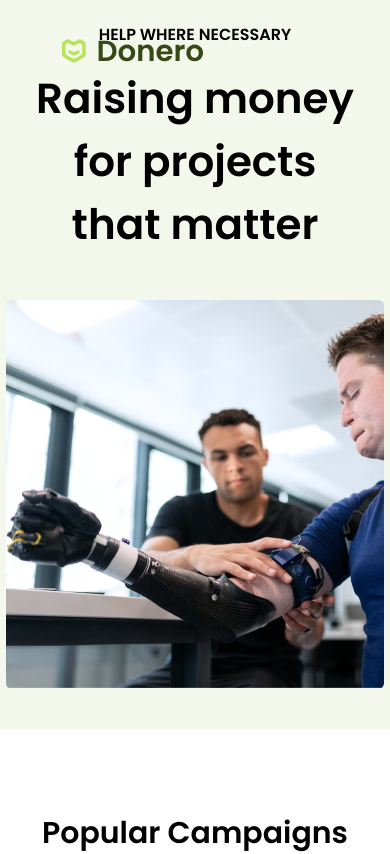
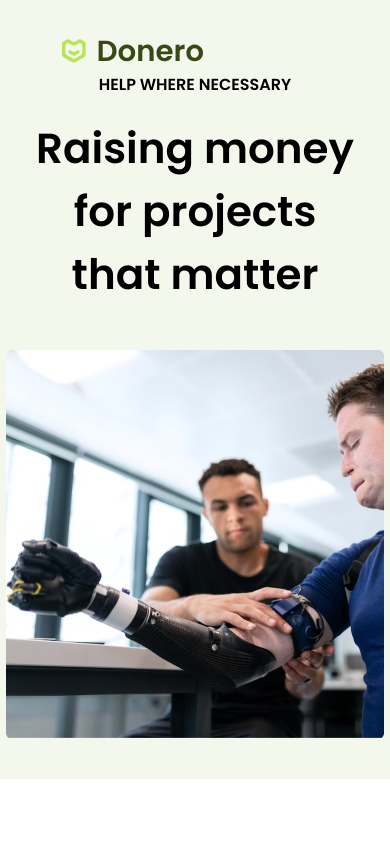
Before and after one commit to Decentree/donero, a Next.js app: page / in a window 390 px wide. Shown: the top 854 px of the page. Built offline with nearby package versions, Linux system fonts and the light colour scheme.

Commit message:
repairing mailto and logo on small screens

```diff
--- a/components/ContactUsSection.tsx
+++ b/components/ContactUsSection.tsx
@@ -12,7 +12,7 @@ export const ContactUsSection = ()=>{
         <p className="font-main_font font-normal">Send us an email with all the information that you have</p>
       </div>
       <div className="w-full flex">
-        <Button href="mailto://info@decentree.com" extrastyle="mt-[41px] m-auto w-[139px]" text="Contact us"/>
+        <Button href="mailto:info@decentree.com" extrastyle="mt-[41px] m-auto w-[139px]" text="Contact us"/>
       </div>
     </Section>
   )
--- a/components/TopSection.tsx
+++ b/components/TopSection.tsx
@@ -8,8 +8,8 @@ import Technology from "public/images/Technology.png"
 
 export const TopSection = ()=>{
   return(
-    <Section backgroundColor="bg-main_green" sectionExtraStyle="lg:h-[709px] pt-[37.5px]">
-      <div className="mx-[22px] flex px-10 xl:px-0 mb-[-500px]">
+    <Section backgroundColor="min-h-[400px] bg-main_green" sectionExtraStyle="lg:h-[709px] pt-[37.5px]">
+      <div className="mx-[22px] flex px-10 xl:px-0 mb-[-450px] sm:mb-[-500px]">
         <div>
           <Donero />
         </div>
```
